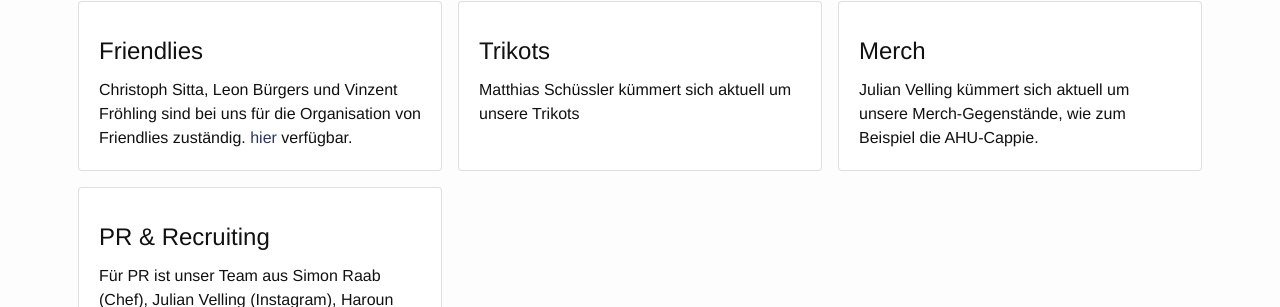
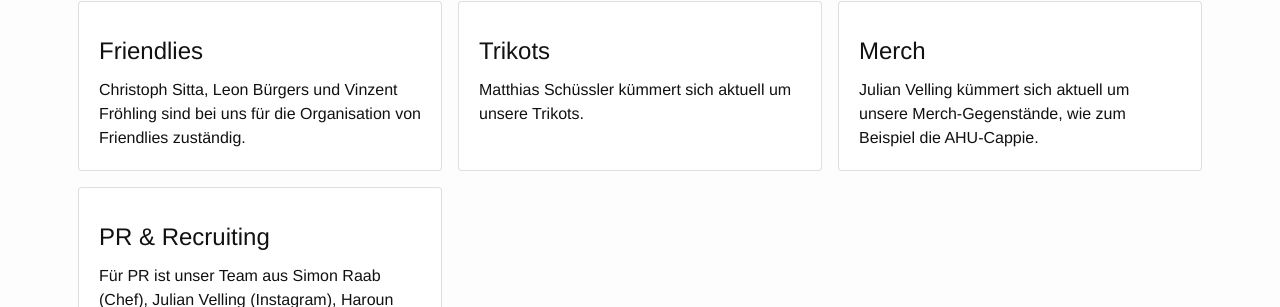
Before and after one commit to rheinos/rheinos.github.io, a Jekyll site: the page built from pages/club.html, in a window 1280 px wide. Shown: the part 688-995 px from the top of the page. Built offline with Jekyll 4.4.1, drawn with Linux system fonts in a browser that asks for light colours; nearby versions of some CDN libraries.

Commit message:
Update club.html

```diff
--- a/pages/club.html
+++ b/pages/club.html
@@ -42,7 +42,7 @@ permalink: /club/
             <div class="card h-100">
                 <div class="card-body">
                     <h4 class="card-title">Friendlies</h4>
-                    <p class="card-text">Christoph Sitta, Leon Bürgers und Vinzent Fröhling sind bei uns für die Organisation von Friendlies zuständig. <a href="/support/">hier</a> verfügbar.</p>
+                    <p class="card-text">Christoph Sitta, Leon Bürgers und Vinzent Fröhling sind bei uns für die Organisation von Friendlies zuständig. </p>
                 </div>
             </div>
         </div>
@@ -50,7 +50,7 @@ permalink: /club/
             <div class="card h-100">
                 <div class="card-body">
                     <h4 class="card-title">Trikots</h4>
-                    <p class="card-text"> Matthias Schüssler kümmert sich aktuell um unsere Trikots</p>
+                    <p class="card-text"> Matthias Schüssler kümmert sich aktuell um unsere Trikots. </p>
                 </div>
             </div>
         </div>
```
